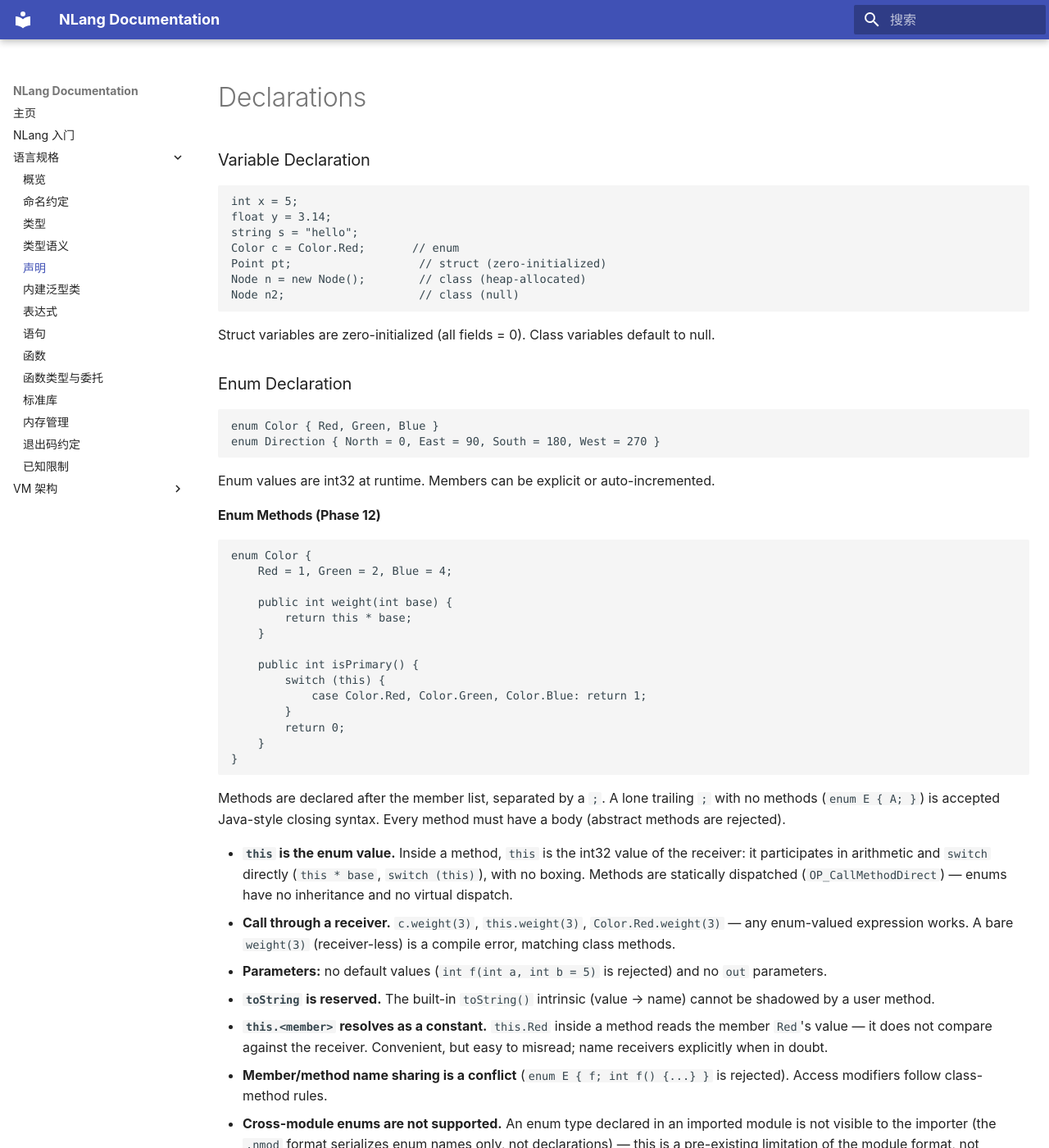
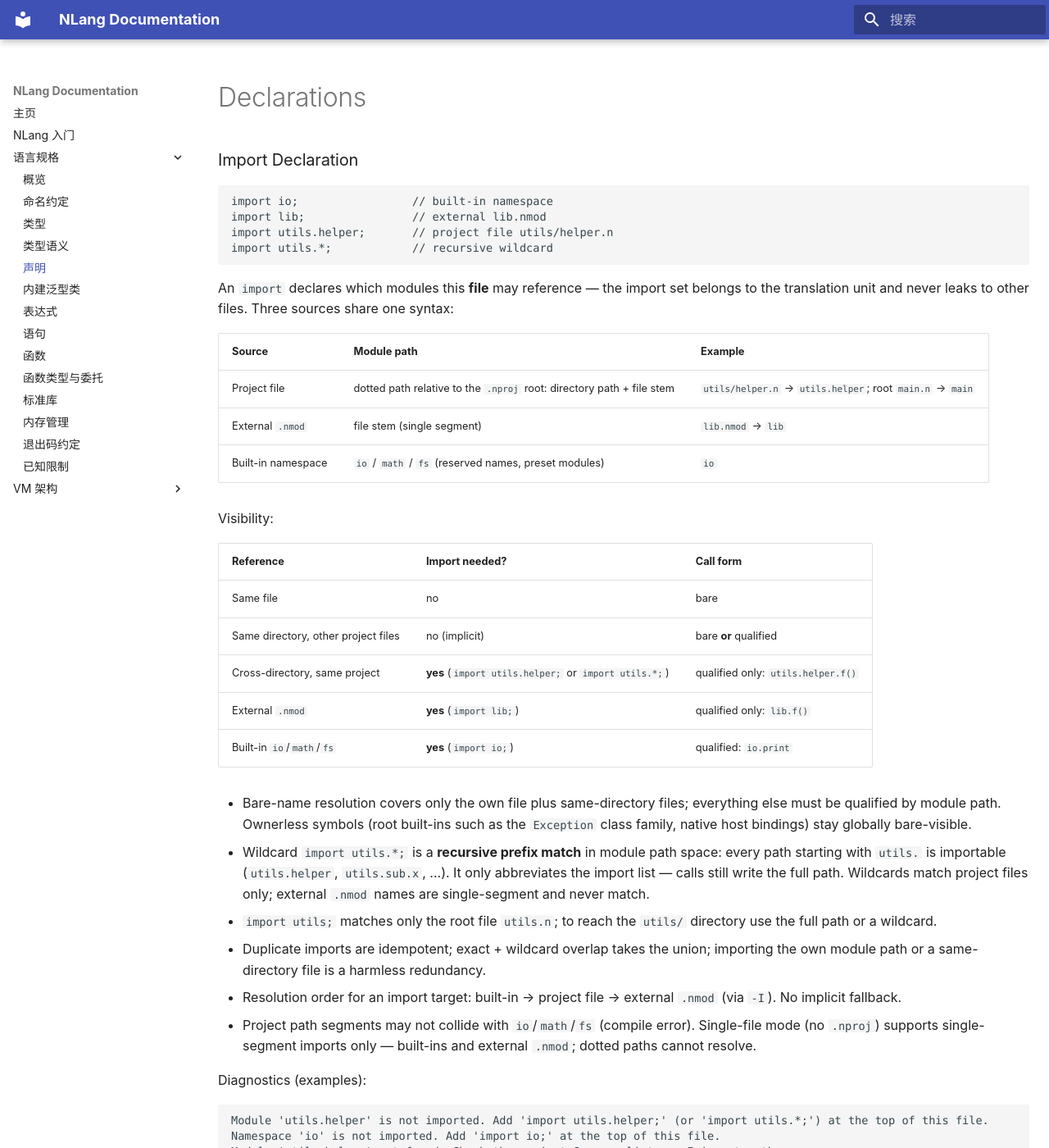
Before and after one commit to dliting/nlang, an MkDocs documentation site: the page built from docs/language-spec/declarations.md, in a window 1280 px wide and 1400 px high. Shown: the whole window at 82% size. Built offline with MkDocs 1.6.1 and Material for MkDocs 9.7.7, drawn with Linux system fonts in a browser that asks for light colours; some of the changed text lies outside the part shown.

Commit message:
docs: import visibility feature documentation
README gains a Modules and Imports section (three import sources, the
visibility matrix, recursive wildcards, idempotence, a sample
diagnostic) and drops the stale "no import needed" claim — built-in
namespaces now need their explicit import, and the stdlib example
carries its import headers. The Declarations chapter gains an Import
Declaration section: the authoritative visibility matrix, wildcard
prefix-match semantics, resolution order, single-file mode, and all six
section-7 diagnostics. The getting-started module section links to it
and adds the wildcard/idempotence note. TranslationUnit's header now
states the TU-level import-set contract (one file's imports never leak
to another).

````diff
--- a/docs/language-spec/declarations.md
+++ b/docs/language-spec/declarations.md
@@ -1,5 +1,65 @@
 # Declarations
 
+
+### Import Declaration
+
+```
+import io;                 // built-in namespace
+import lib;                // external lib.nmod
+import utils.helper;       // project file utils/helper.n
+import utils.*;            // recursive wildcard
+```
+
+An `import` declares which modules this **file** may reference — the
+import set belongs to the translation unit and never leaks to other
+files. Three sources share one syntax:
+
+| Source | Module path | Example |
+|---|---|---|
+| Project file | dotted path relative to the `.nproj` root: directory path + file stem | `utils/helper.n` → `utils.helper`; root `main.n` → `main` |
+| External `.nmod` | file stem (single segment) | `lib.nmod` → `lib` |
+| Built-in namespace | `io` / `math` / `fs` (reserved names, preset modules) | `io` |
+
+Visibility:
+
+| Reference | Import needed? | Call form |
+|---|---|---|
+| Same file | no | bare |
+| Same directory, other project files | no (implicit) | bare **or** qualified |
+| Cross-directory, same project | **yes** (`import utils.helper;` or `import utils.*;`) | qualified only: `utils.helper.f()` |
+| External `.nmod` | **yes** (`import lib;`) | qualified only: `lib.f()` |
+| Built-in `io`/`math`/`fs` | **yes** (`import io;`) | qualified: `io.print` |
+
+- Bare-name resolution covers only the own file plus same-directory
+  files; everything else must be qualified by module path. Ownerless
+  symbols (root built-ins such as the `Exception` class family, native
+  host bindings) stay globally bare-visible.
+- Wildcard `import utils.*;` is a **recursive prefix match** in module
+  path space: every path starting with `utils.` is importable
+  (`utils.helper`, `utils.sub.x`, ...). It only abbreviates the import
+  list — calls still write the full path. Wildcards match project files
+  only; external `.nmod` names are single-segment and never match.
+- `import utils;` matches only the root file `utils.n`; to reach the
+  `utils/` directory use the full path or a wildcard.
+- Duplicate imports are idempotent; exact + wildcard overlap takes the
+  union; importing the own module path or a same-directory file is a
+  harmless redundancy.
+- Resolution order for an import target: built-in → project file →
+  external `.nmod` (via `-I`). No implicit fallback.
+- Project path segments may not collide with `io`/`math`/`fs` (compile
+  error). Single-file mode (no `.nproj`) supports single-segment imports
+  only — built-ins and external `.nmod`; dotted paths cannot resolve.
+
+Diagnostics (examples):
+
+```
+Module 'utils.helper' is not imported. Add 'import utils.helper;' (or 'import utils.*;') at the top of this file.
+Namespace 'io' is not imported. Add 'import io;' at the top of this file.
+Module 'utils.helper' not found. Check the project Sources list or -I import path.
+String import is removed. Use 'import <module>;' with an identifier path.
+Module path segment 'io' collides with a built-in namespace.
+Function 'add' is not visible here. It lives in module 'utils.helper'; import it and qualify the call.
+```
 
 ### Variable Declaration
 
````
Also changed, not shown: README.md (+39 -2 lines), docs/nlang-getting-started.md (+7 -0 lines), 1 other file.
